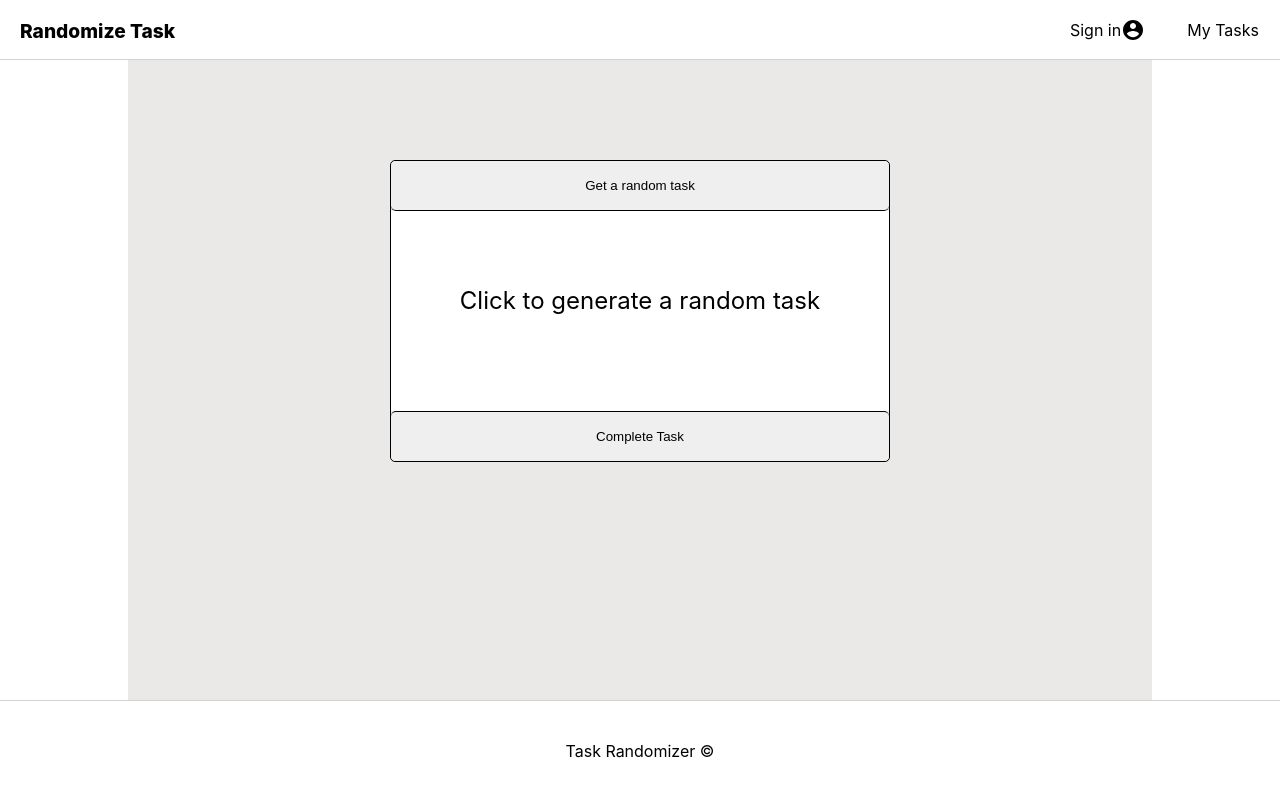
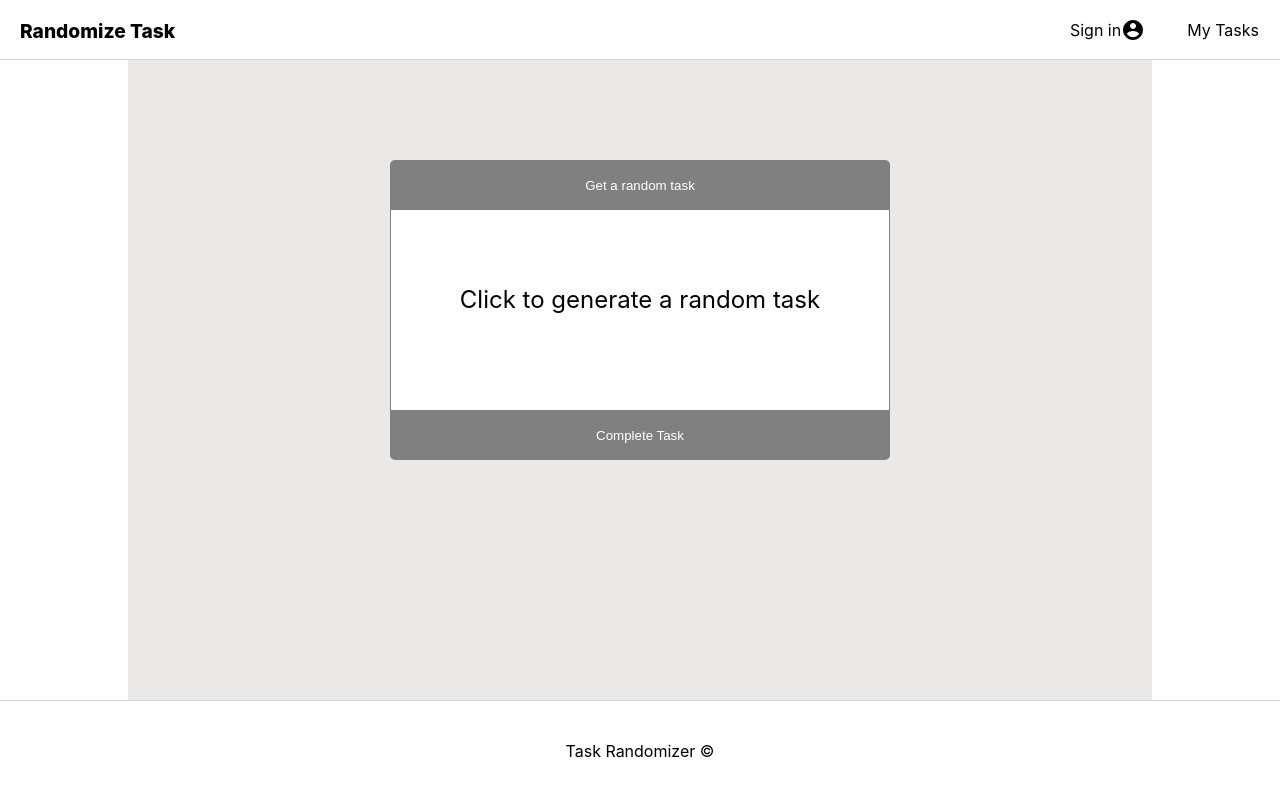
Before and after one commit to seangrant118/task-randomizer, a React (Create React App) app: page / in a window 1280 px wide. Shown: the top 796 px of the page. Built offline with nearby package versions, Linux system fonts and the light colour scheme; no server answers; the database is empty.

Commit message:
home button transition

```diff
--- a/src/components/Home/Home.css
+++ b/src/components/Home/Home.css
@@ -15,7 +15,7 @@
   width: 500px;
   margin-top: 100px;
   margin-bottom: 50px;
-  border: 1px solid black;
+  /* border: 1px solid gray; */
   border-radius: 5px;
 }
 
@@ -24,24 +24,32 @@
   height: 50px;
   width: 100%;
   box-sizing: border-box;
+  background-color: gray;
+  color: white;
+  transition: all 0.3s ease-in-out;
 }
 
 .home__generate {
   border: none;
   border-radius: 5px;
-  border-bottom: 1px solid black;
+  /* border-bottom: 1px solid black; */
+  border-bottom-right-radius: 0px;
+  border-bottom-left-radius: 0px;
 }
 
 .home__complete {
   border: none;
   border-radius: 5px;
-  border-top: 1px solid black;
+  /* border-top: 1px solid black; */
+  border-top-right-radius: 0px;
+  border-top-left-radius: 0px;
 }
 
 .home__generate:hover,
 .home__complete:hover {
-  background: gray;
-  color: white;
+  background: lightgray;
+  color: black;
+  border: 1px solid gray;
 }
 
 .home__currentTask {
@@ -52,6 +60,8 @@
   padding-top: 75px;
   line-break: loose;
   vertical-align: middle;
+  border-left: 1px solid gray;
+  border-right: 1px solid gray;
 }
 
 @media (max-width: 1024px) {
```
Also changed, not shown: 1 other file (tests, documents, lock files or other folders).
